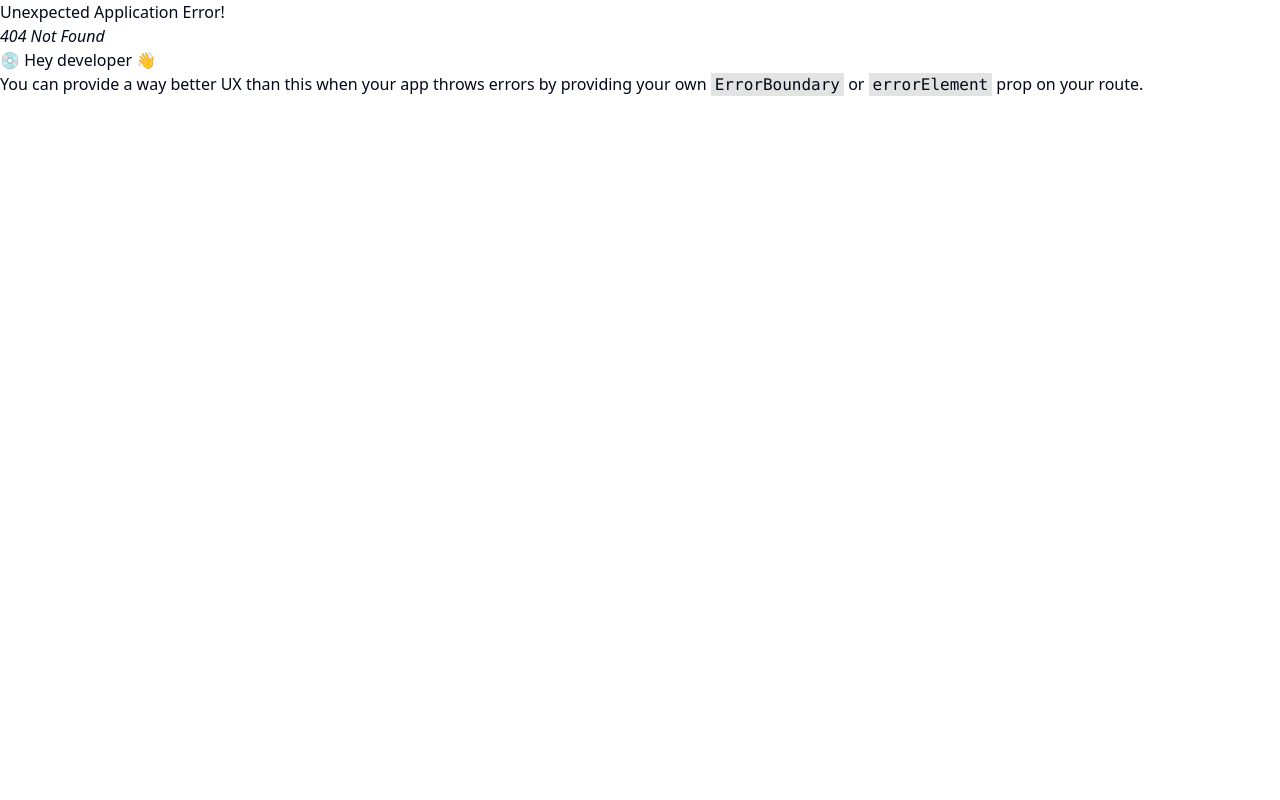
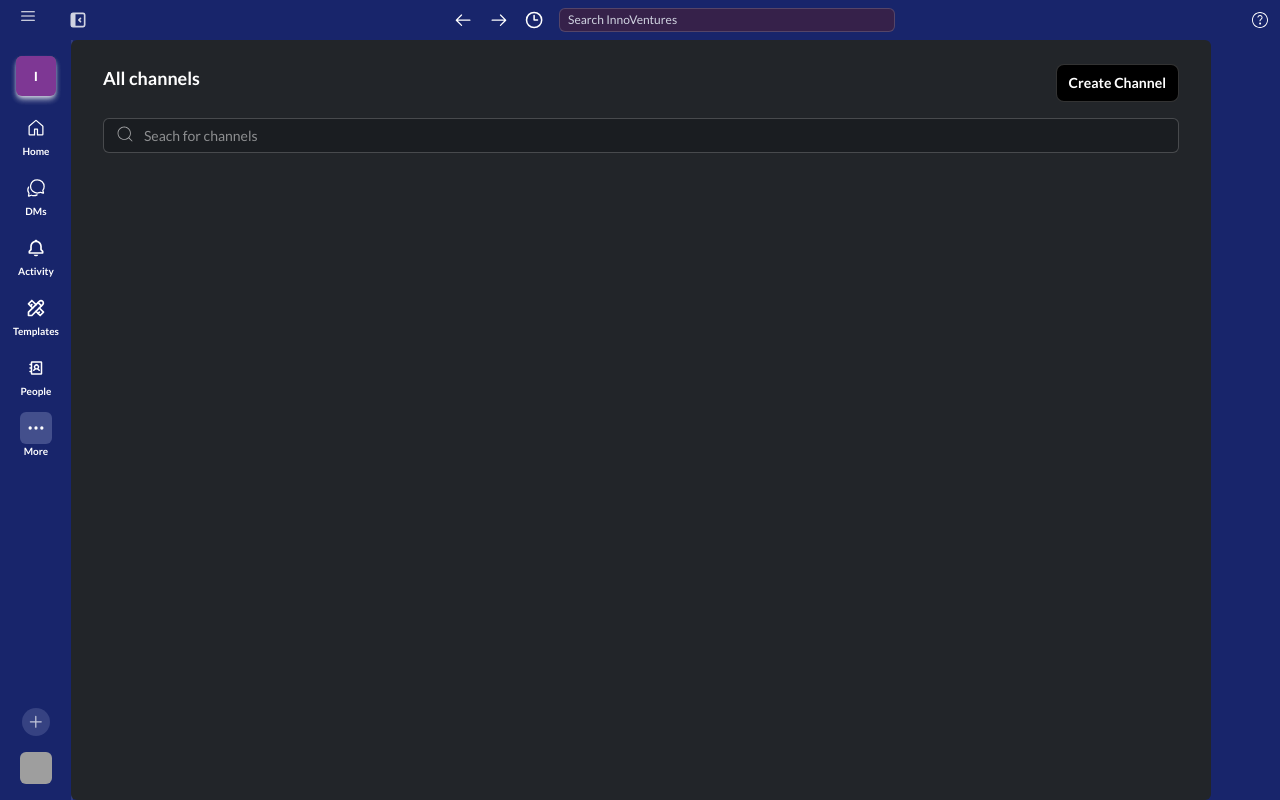
Before and after one commit to BerkantKazangirler/firebase-slack, a React (Vite) app: page /workspace/files in a window 1280 px wide. Before the commit this address had no page. Built offline with nearby package versions, Linux system fonts and the light colour scheme; grey boxes are pictures that could not be loaded.

Commit message:
feat: sidebar & pathnames

```diff
--- a/src/components/ui/header.tsx
+++ b/src/components/ui/header.tsx
@@ -98,7 +98,7 @@
           <Tooltip>
             <TooltipTrigger asChild className="cursor-pointer">
               <Input
-                className="bg-input_bg text-xs w-full indent-2 opacity-80 placeholder:text-white text-white outline-none rounded-md border border-white border-opacity-20 font-lato"
+                className="bg-general_input_bg text-xs w-full indent-2 opacity-80 placeholder:text-white text-white outline-none rounded-md border border-white border-opacity-20 font-lato"
                 placeholder="Search InnoVentures"
               />
             </TooltipTrigger>
--- a/src/components/ui/sidebar.tsx
+++ b/src/components/ui/sidebar.tsx
@@ -1,4 +1,3 @@
-import { useState } from "react";
 import {
   Button,
   Tooltip,
@@ -18,11 +17,10 @@
   useUsersContext,
   useWorkspaceContext,
 } from "@/contexts";
-import { useLocation } from "react-router-dom";
+import { Link, useLocation } from "react-router-dom";
 import { SidebarWorkspace } from "./workspace";
 
 export const Sidebar = () => {
-  const [activeMenu, setActiveMenu] = useState<string | null>("Home");
   const { collapse, activeWorkspace } = useLayoutContext();
   const { workspaces } = useWorkspaceContext();
   const { userData } = useUsersContext();
@@ -71,19 +69,19 @@
               }
             )}
           >
-            <Button
+            <Link
+              to={"/workspace/"}
               className="flex w-fit flex-col mx-auto gap-0.5 group"
-              onClick={() => setActiveMenu("Home")}
             >
               <div
                 className={classNames(
                   "size-8 flex justify-center mx-auto transition-all rounded-md hover:bg-menu_hover_bg items-center my-auto",
                   {
-                    "bg-active_menu_bg": activeMenu == "Home",
+                    "bg-active_menu_bg": location.pathname == "/workspace/",
                   }
                 )}
               >
-                {activeMenu == "Home" ? (
+                {location.pathname == "/workspace/" ? (
                   <GoHomeFill className="group-hover:scale-125 size-5 leading-none w-fit text-white transition-all" />
                 ) : (
                   <GoHome className="group-hover:scale-125 size-5 text-white transition-all" />
@@ -92,20 +90,21 @@
               <p className="text-white text-[10px] font-lato text-center font-bold cursor-pointer leading-none">
                 Home
               </p>
-            </Button>
-            <Button
+            </Link>
+            <Link
+              to={"/workspace/messages"}
               className="flex w-fit flex-col gap-0.5 group"
-              onClick={() => setActiveMenu("Message")}
             >
               <div
                 className={classNames(
                   "size-8 flex justify-center mx-auto transition-all rounded-md hover:bg-menu_hover_bg items-center my-auto",
                   {
-                    "bg-active_menu_bg": activeMenu == "Message",
+                    "bg-active_menu_bg":
+                      location.pathname == "/workspace/messages",
                   }
                 )}
               >
-                {activeMenu == "Message" ? (
+                {location.pathname == "/workspace/messages" ? (
                   <IoChatbubblesSharp className="group-hover:scale-125 size-5 leading-none w-fit text-white transition-all" />
                 ) : (
                   <IoChatbubblesOutline className="group-hover:scale-125 size-5 text-white transition-all" />
@@ -114,20 +113,21 @@
               <p className="text-white text-[10px] font-lato text-center font-bold cursor-pointer leading-none">
                 DMs
               </p>
-            </Button>
-            <Button
+            </Link>
+            <Link
+              to={"/workspace/activity"}
               className="flex w-fit justify-center flex-col gap-0.5 group"
-              onClick={() => setActiveMenu("Activity")}
             >
               <div
                 className={classNames(
                   "size-8 flex justify-center mx-auto transition-all rounded-md hover:bg-menu_hover_bg items-center my-auto",
                   {
-                    "bg-active_menu_bg": activeMenu == "Activity",
+                    "bg-active_menu_bg":
+                      location.pathname == "/workspace/activity",
                   }
                 )}
               >
-                {activeMenu == "Activity" ? (
+                {location.pathname == "/workspace/activity" ? (
                   <BiSolidBell className="group-hover:scale-125 size-5 leading-none w-fit text-white transition-all" />
                 ) : (
                   <BiBell className="group-hover:scale-125 size-5 text-white transition-all" />
@@ -136,20 +136,21 @@
               <p className="text-white text-[10px] font-lato text-center font-bold cursor-pointer leading-none">
                 Activity
               </p>
-            </Button>
-            <Button
+            </Link>
+            <Link
+              to={"/workspace/templates"}
               className="flex w-fit flex-col gap-0.5 group items-center"
-              onClick={() => setActiveMenu("Templates")}
             >
               <div
                 className={classNames(
                   "size-8 flex justify-center mx-auto transition-all rounded-md hover:bg-menu_hover_bg items-center my-auto",
                   {
-                    "bg-active_menu_bg": activeMenu == "Templates",
+                    "bg-active_menu_bg":
+                      location.pathname == "/workspace/templates",
                   }
                 )}
               >
-                {activeMenu == "Templates" ? (
+                {location.pathname == "/workspace/templates" ? (
                   <TbTools className="group-hover:scale-125 size-5 fill-white leading-none w-fit transition-all" />
                 ) : (
                   <TbTools className="group-hover:scale-125 size-5 text-white transition-all" />
@@ -158,20 +159,21 @@
               <p className="text-white text-[10px] font-lato text-center font-bold cursor-pointer leading-none">
                 Templates
               </p>
-            </Button>
-            <Button
+            </Link>
+            <Link
+              to={"/workspace/people"}
               className="flex w-fit flex-col gap-0.5 group items-center"
-              onClick={() => setActiveMenu("People")}
             >
               <div
                 className={classNames(
                   "size-8 flex justify-center mx-auto transition-all rounded-md hover:bg-menu_hover_bg items-center my-auto",
                   {
-                    "bg-active_menu_bg": activeMenu == "People",
+                    "bg-active_menu_bg":
+                      location.pathname == "/workspace/people",
                   }
                 )}
               >
-                {activeMenu == "People" ? (
+                {location.pathname == "/workspace/people" ? (
                   <PiAddressBookFill className="group-hover:scale-125 size-4 leading-none w-fit text-white transition-all" />
                 ) : (
                   <PiAddressBookBold className="group-hover:scale-125 size-4 text-white transition-all" />
@@ -180,16 +182,18 @@
               <p className="text-white text-[10px] font-lato text-center font-bold cursor-pointer leading-none">
                 People
               </p>
-            </Button>
-            <Button
-              className="flex w-fit flex-col gap-0.5 group items-center"
-              onClick={() => setActiveMenu("More")}
-            >
+            </Link>
+            <Button className="flex w-fit flex-col gap-0.5 group items-center">
               <div
                 className={classNames(
                   "size-8 flex justify-center mx-auto transition-all rounded-md hover:bg-menu_hover_bg items-center my-auto",
                   {
-                    "bg-active_menu_bg": activeMenu == "More",
+                    "bg-active_menu_bg":
+                      location.pathname == "/workspace/channels" ||
+                      location.pathname == "/workspace/automations" ||
+                      location.pathname == "/workspace/canvases" ||
+                      location.pathname == "/workspace/econnections" ||
+                      location.pathname == "/workspace/files",
                   }
                 )}
               >
--- a/src/pages/workspace/channels.tsx
+++ b/src/pages/workspace/channels.tsx
@@ -1,21 +1,48 @@
+import { Button, Input } from "@/components";
 import { useLayoutContext } from "@/contexts";
 import classNames from "classnames";
+import { useState } from "react";
+import { CiSearch } from "react-icons/ci";
 
 export const Channels = () => {
   const { collapse } = useLayoutContext();
+  const [inputText, setInputText] = useState<string>("");
 
   return (
     <div
       className={classNames(
         //
-        "flex flex-row p-4 rounded-md bg-workspace_menus_bg transition-all duration-300 w-full",
+        "flex flex-col py-6 px-8 gap-4 rounded-md font-lato bg-workspace_menus_bg transition-all duration-300 w-full",
         {
           "translate-x-0": collapse,
           "-translate-x-[69px]": !collapse,
         }
       )}
     >
-      <span>asd</span>
+      <div className="flex flex-row justify-between w-full">
+        <p className="font-bold text-white text-lg">All channels</p>
+        <Button className="bg-black py-2 px-3 rounded-lg border border-white/20 font-bold text-sm text-white">
+          Create Channel
+        </Button>
+      </div>
+      <div className="w-full relative">
+        <CiSearch className="absolute text-white/60 z-20 text-xl my-1.5 ml-3" />
+        <Button
+          onClick={() => setInputText("")}
+          className={classNames("text-xs text-white/40 absolute right-3 my-2", {
+            flex: inputText !== "",
+            hidden: inputText == "",
+          })}
+        >
+          Clear
+        </Button>
+        <Input
+          placeholder="Seach for channels"
+          value={inputText}
+          onChange={(e) => setInputText(e.currentTarget.value)}
+          className="bg-input_bg w-full rounded-md indent-10 text-white/80 placeholder:text-white/50 text-sm py-2 border border-white/20 leading-none"
+        />
+      </div>
     </div>
   );
 };
--- a/src/pages/workspace/main.tsx
+++ b/src/pages/workspace/main.tsx
@@ -1,22 +1,3 @@
-import { Sidebar } from "@/components";
-import { useLayoutContext } from "@/contexts";
-import classNames from "classnames";
-
 export const Workspace = () => {
-  const { collapse } = useLayoutContext();
-  return (
-    <div className="flex flex-row w-full">
-      <div
-        className={classNames(
-          "transition-all max-w-[16%] w-full duration-300",
-          {
-            // "-translate-x-[69px]": !collapse,
-            "translate-x-0": collapse,
-          }
-        )}
-      >
-        <Sidebar />
-      </div>
-    </div>
-  );
+  return <div className="flex flex-row w-full"></div>;
 };
--- a/tailwind.config.js
+++ b/tailwind.config.js
@@ -14,7 +14,8 @@
         },
 
         primary: "var(--color-primary)",
-        input_bg: "#3E2142",
+        general_input_bg: "#3E2142",
+        input_bg: "#1a1d21",
         workspace_bg: "#616061",
         profile_flag_bg: "#442848",
         active_menu_bg: "#434f8c",
```
Also changed, not shown: src/main.tsx (+7 -0 lines).
